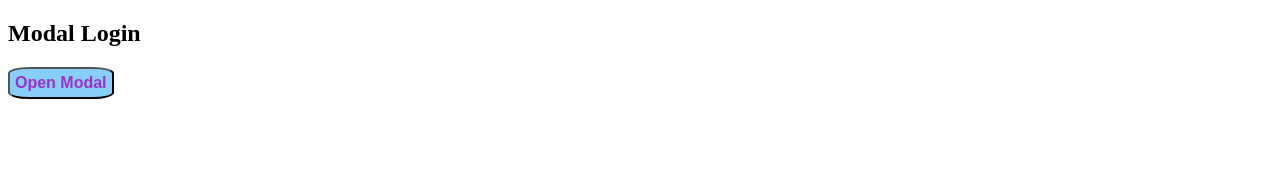
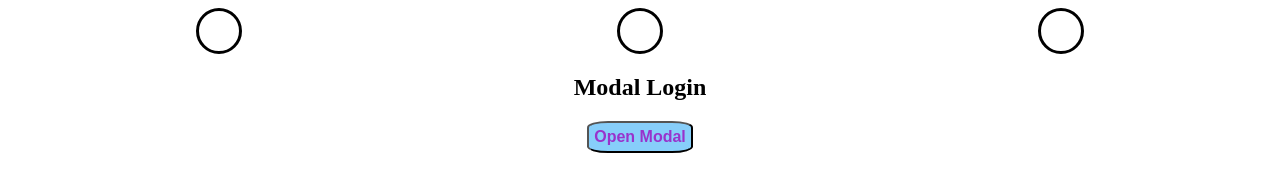
Before and after one commit to emceein/Web3, a plain HTML site: page web3_6/modal.html in a window 1280 px wide. Drawn offline with Linux system fonts and the light colour scheme.

Commit message:
updated_css

```diff
--- a/web3_6/modal.html
+++ b/web3_6/modal.html
@@ -54,12 +54,27 @@
             text-decoration: none;
             cursor: pointer;
         }
+        .circle{
+            display: flex;
+            justify-content: space-around;
+            align-items: center;
+        }
+        .circle span{
+            border: 3px solid black;
+            border-radius: 50%;
+            padding: 20px;
+        }
     </style>
 </head>
 <body>
-    <h2>Modal Login</h2>
+    <div class="circle">
+        <span id="cir1"></span>
+        <span id="cir2"></span>
+        <span id="cir3"></span>
+    </div>
+    <h2 style="text-align: center;">Modal Login</h2>
 
-    <button id="openModal" onclick="openModal()">Open Modal</button>
+    <button id="openModal" onclick="openModal()" style="margin: 0 auto;">Open Modal</button>
 
     <div id="myModal" class="modal">
         <div class="modal-content">
@@ -103,6 +118,8 @@
     <script>
         function openModal() {
             document.getElementById("myModal").style.display = "block";
+            document.getElementById("cir1").style.backgroundColor = "orange";
+
         }
 
         function closeModal() {
@@ -111,6 +128,8 @@
         function openModal2() {
             document.getElementById("modal2").style.display = "block";
             document.getElementById("myModal").style.display = "none";
+            document.getElementById("cir2").style.backgroundColor = "yellow";
+
 
 
         }
@@ -118,10 +137,15 @@
             document.getElementById("modal2").style.display = "none";
         }
         function openModal3() {
+            document.getElementById("cir3").style.backgroundColor = "green";
+
             document.getElementById("modal3").style.display = "block";
             document.getElementById("myModal2").style.display = "none";
         }
         function closeModal3() {
+            document.getElementById("cir1").style.backgroundColor = "white";
+            document.getElementById("cir2").style.backgroundColor = "white";
+            document.getElementById("cir3").style.backgroundColor = "white";
             document.getElementById("modal3").style.display = "none";
             document.getElementById("modal2").style.display = "none";
             document.getElementById("myModal").style.display = "none";
```
